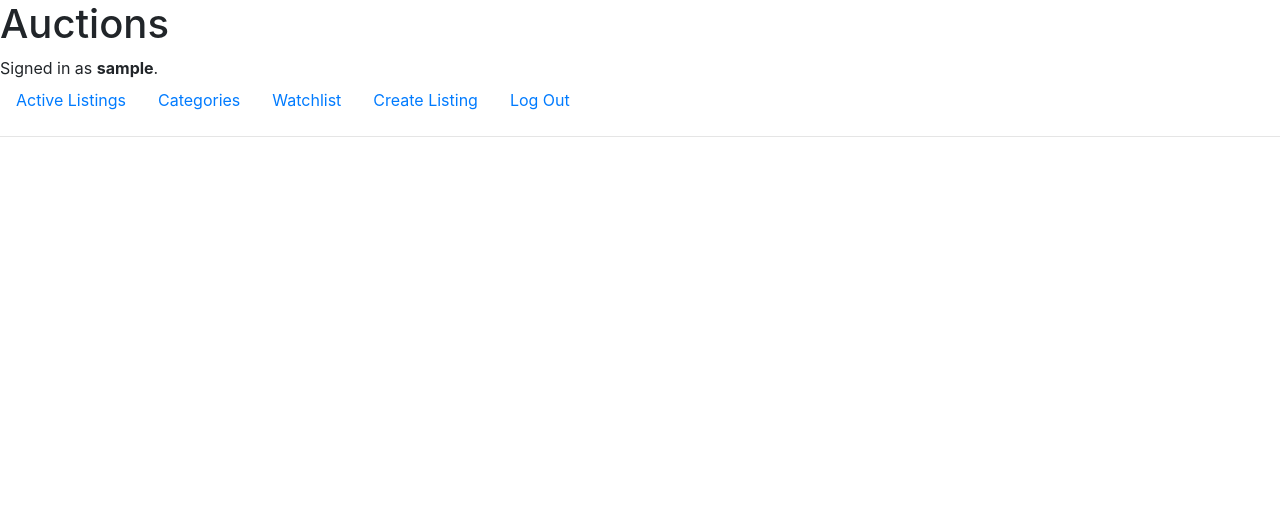
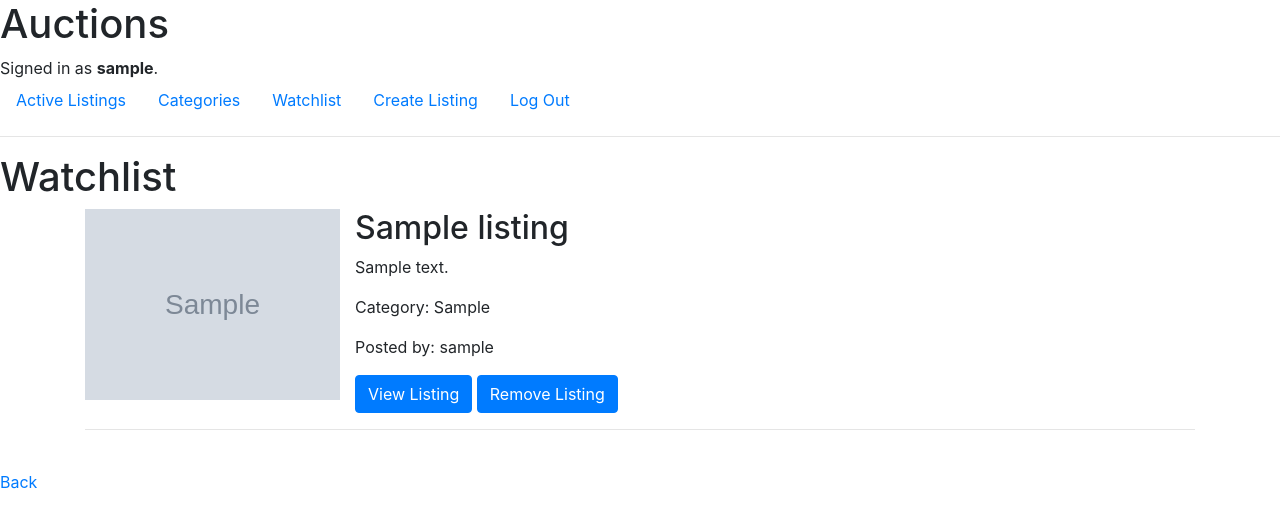
Before and after one commit to pythoninthegrass/commerce, a Django app: page /watchlist in a window 1280 px wide. Shown: the top 528 px of the page. Run offline with Django 3.2, Linux system fonts and the light colour scheme; a user stored in the database is signed in; tables that the repository leaves empty hold one stand-in row (values such as "Sample post"); grey boxes marked "Sample" are stand-in pictures; some libraries are stand-ins or nearby versions.

Commit message:
watchlist
With some listing page knocked out

```diff
--- a/auctions/models.py
+++ b/auctions/models.py
@@ -10,9 +10,16 @@ class User(AbstractUser):
 class Watchlist(models.Model):
     user = models.ForeignKey(User, on_delete=models.CASCADE, related_name="watchlist")
     listing = models.ForeignKey("Listing", on_delete=models.CASCADE, related_name="watchlist")
+    date = models.DateTimeField(auto_now_add=True)
 
     def __str__(self):
         return f"{self.user} {self.listing}"
+
+    def get_absolute_url(self):
+        return reverse("listing", args=[str(self.listing.id)])
+
+    def get_absolute_url_rem(self):
+        return reverse("remove_watchlist", args=[str(self.listing.id)])
 
 
 class Listing(models.Model):
@@ -28,6 +35,9 @@ class Listing(models.Model):
 
     def get_absolute_url(self):
         return reverse("listing", args=[str(self.id)])
+
+    def get_absolute_url_add(self):
+        return reverse("add_watchlist", args=[str(self.id)])
 
 
 class Bid(models.Model):
--- a/auctions/templates/listing.html
+++ b/auctions/templates/listing.html
@@ -4,7 +4,7 @@
 {% block body %}
 <div class="container">
   <div class="row">
-    <div class="col-12">
+    <div>
       {% comment %} mandatory modelform fields {% endcomment %}
       <h1>{{ listing.title }}</h1>
       <p><b>Current bid</b>: {{ listing.starting_bid }}</p>
--- a/auctions/templates/watchlist.html
+++ b/auctions/templates/watchlist.html
@@ -1,2 +1,29 @@
 {% extends "layout.html" %}
 {% load bootstrap5 %}
+
+{% block title %}
+  Watchlist
+{% endblock %}
+
+{% block body %}
+<h1>Watchlist</h1>
+  <div class="container">
+    {% for listing in watchlist %}
+      <div class="row">
+        <div class="col-3">
+          <img src="{{ listing.listing.image_url }}" class="img-fluid">
+        </div>
+        <div>
+          <h2>{{ listing.listing.title }}</h2>
+          <p>{{ listing.listing.description }}</p>
+          <p>Category: {{ listing.listing.category }}</p>
+          <p>Posted by: {{ listing.listing.user }}</p>
+          <a href="{{ listing.get_absolute_url }}" class="btn btn-primary">View Listing</a>
+          <a href="{{ listing.get_absolute_url_rem }}" class="btn btn-primary">Remove Listing</a>
+        </div>
+      </div>
+      <hr>
+    {% endfor %}
+  </div><br>
+  <a href="/">Back</a>
+{% endblock %}
--- a/auctions/urls.py
+++ b/auctions/urls.py
@@ -12,6 +12,8 @@ urlpatterns = [
     path("register", views.register, name="register"),
     path("create", views.create_listing, name="create"),
     path("listing/<int:listing_id>", views.listing, name="listing"),
+    path("listing/<int:listing_id>/add_watchlist", views.add_watchlist, name="add_watchlist"),
+    path("listing/<int:listing_id>/remove_watchlist", views.remove_watchlist, name="remove_watchlist"),
     path("watchlist", views.watchlist, name="watchlist"),
     path("categories", views.categories, name="categories"),
     re_path(r'^media/(?P<path>.*)$', serve,{'document_root': settings.MEDIA_ROOT}),
--- a/auctions/views.py
+++ b/auctions/views.py
@@ -1,4 +1,5 @@
 from django.contrib.auth import authenticate, login, logout
+from django.contrib.auth.decorators import login_required
 from django.db import IntegrityError
 from django.http import HttpResponse, HttpResponseRedirect
 from django.shortcuts import render, get_object_or_404
@@ -92,10 +93,37 @@ def categories(request):
     return render(request, "categories.html")
 
 
+@login_required
 def watchlist(request):
-    return render(request, "watchlist.html")
+    user = request.user
+    watchlist = Watchlist.objects.filter(user=user)
+
+    return render(request, "watchlist.html", {
+        "watchlist": watchlist,
+    })
 
 
+@login_required
+def add_watchlist(request, listing_id):
+    user = request.user
+    listing = Listing.objects.get(id=listing_id)
+    if Watchlist.objects.filter(user=user, listing=listing).exists():
+        return HttpResponseRedirect(reverse("watchlist"))
+    else:
+        Watchlist.objects.create(user=user, listing=listing)
+        return HttpResponseRedirect(reverse("watchlist"))
+
+
+@login_required
+def remove_watchlist(request, listing_id):
+    user = request.user
+    listing = Listing.objects.get(id=listing_id)
+    watchlist = Watchlist.objects.filter(user=user, listing=listing)
+    watchlist.delete()
+    return HttpResponseRedirect(reverse("watchlist"))
+
+
+@login_required
 def create_listing(request):
     user = request.user
     if request.method == "POST":
--- a/commerce/settings.py
+++ b/commerce/settings.py
@@ -125,3 +125,6 @@ STATIC_ROOT = os.path.join(BASE_DIR, 'static/')
 
 MEDIA_URL = '/media/'
 MEDIA_ROOT = os.path.join(BASE_DIR, 'media')
+
+# Redirect to login.html if not authenticated
+LOGIN_URL = '/login'
```
Also changed, not shown: auctions/templates/index.html (+7 -1 lines), README.md, commerce/urls.py (line endings or trailing spaces).
